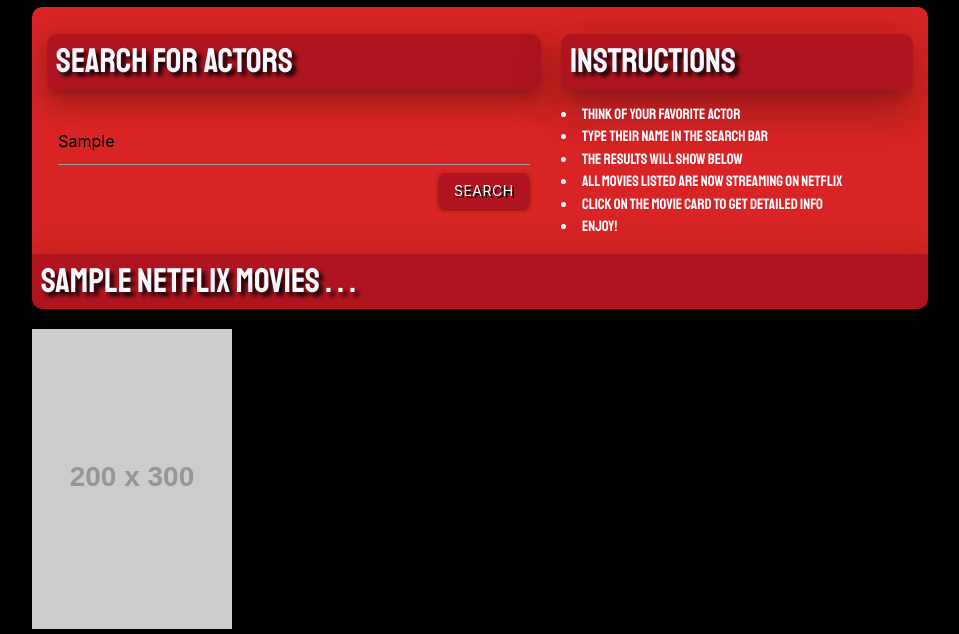
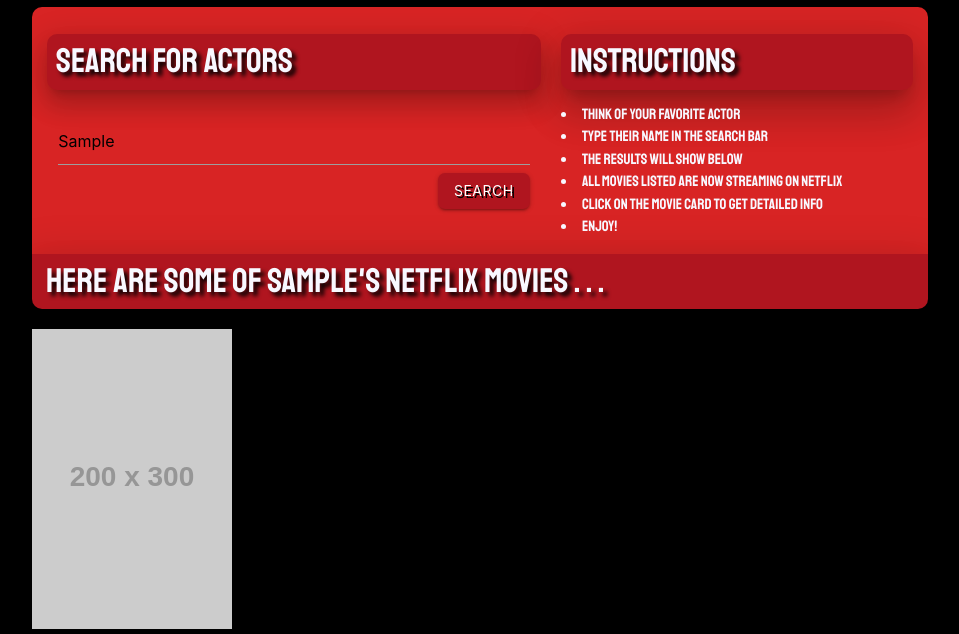
Before and after one commit to verlitas/ANS, a plain HTML site: page index.html in a window 1280 px wide. Both pictures are taken after typing "Sample" into the empty fields and a click on the button "SEARCH". Shown: the part 108-742 px from the top of the page, without its empty margins (160-1119 px from the left). Drawn offline with nearby package versions, Linux system fonts and the light colour scheme; placeholder pictures from the web are drawn by us.

Commit message:
finished styling

```diff
--- a/assets/css/style.css
+++ b/assets/css/style.css
@@ -59,6 +59,7 @@
 #head2 {
     margin: 0 0 20px 0;
     border-radius: 0 0 10px 10px;
+    text-decoration: underline, solid, 1px;
 }
 
 #submit-btn {
@@ -69,7 +70,7 @@
 }
 
 #searchname {
-    margin-right: 5px;
+    margin: 0 5px 0 5px;
 }
 
 #modal {
@@ -101,6 +102,7 @@
 .miniImg {
     float: right;
     box-shadow: 4px 4px 0px #000000;
+    margin-right: 15px;
 }
 
 .colS4 {
--- a/assets/js/script.js
+++ b/assets/js/script.js
@@ -16,7 +16,7 @@
 
   //Get the value (input) of the element ID'd as '#search-bar'
   var uActorName = $("#search-bar").val();
-  $("#searchname").text(uActorName);
+  $("#searchname").text("Here Are Some Of " + uActorName + "'s ");
 
   //Set our variable, movieObjects, equal to the return function 'getMovies' and pass in our user's actor input.
   //We are running 'dummy_getMovies' to avoid wasting our API keys.
```
